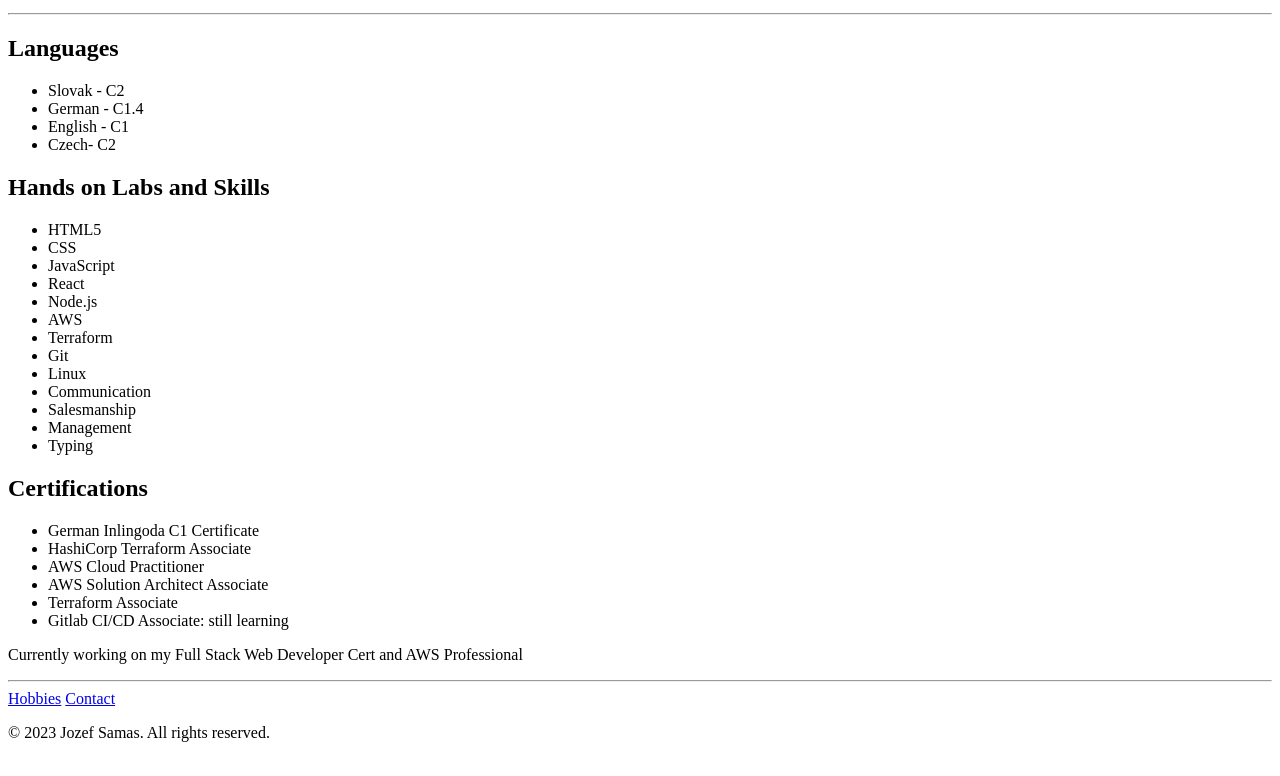
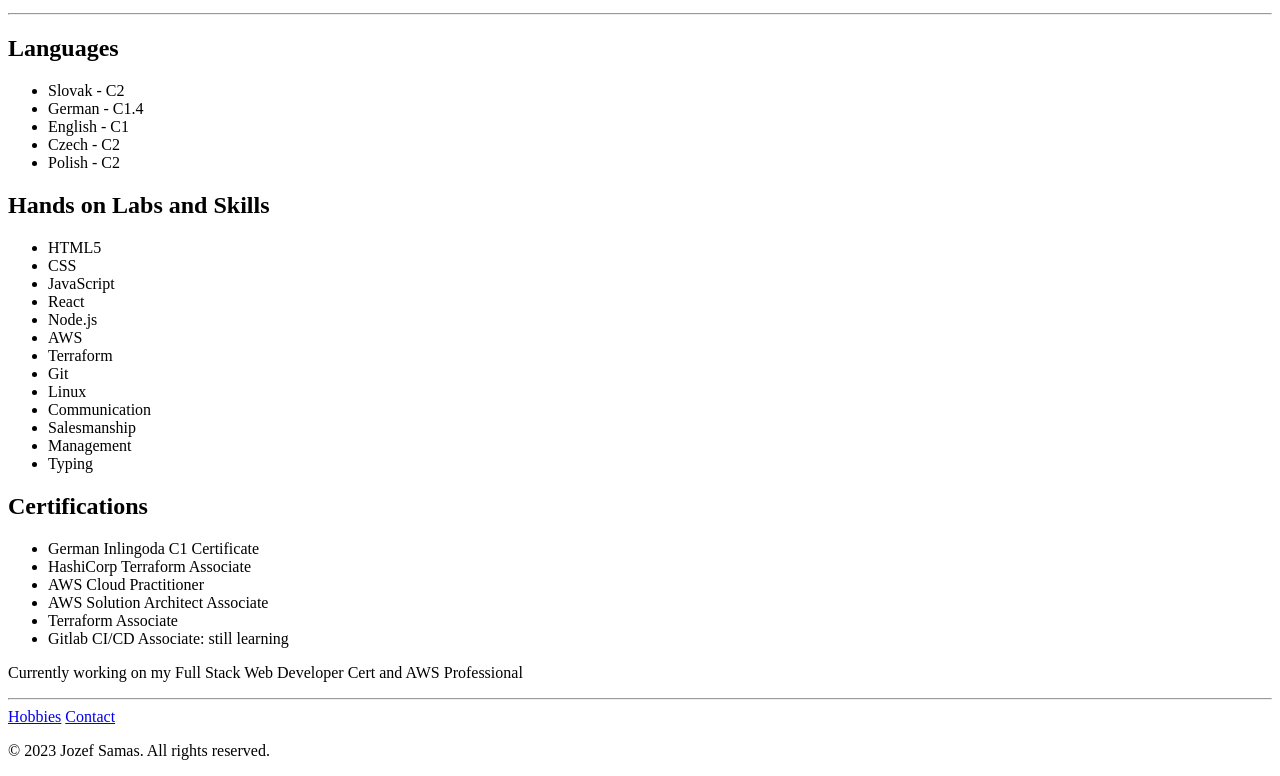
Before and after one commit to Programmer973/html-portfolio, a plain HTML site: page index.html in a window 1280 px wide. Shown: the part 1435-2211 px from the top of the page. Drawn offline with Linux system fonts and the light colour scheme.

Commit message:
added another language

```diff
--- a/index.html
+++ b/index.html
@@ -109,7 +109,8 @@
             <li>Slovak - C2</li>
             <li>German - C1.4</li>
             <li>English - C1</li>
-            <li>Czech- C2</li>
+            <li>Czech - C2</li>
+            <li>Polish - C2</li>
         </ul>
     <h2>Hands on Labs and Skills</h2>
         <ul>
```
